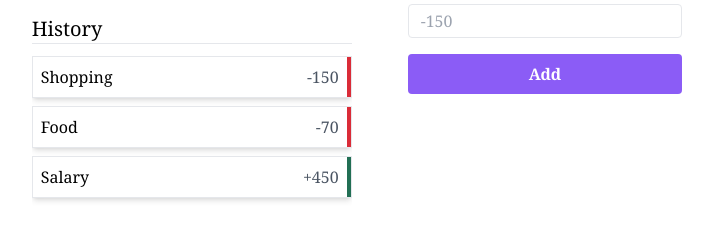
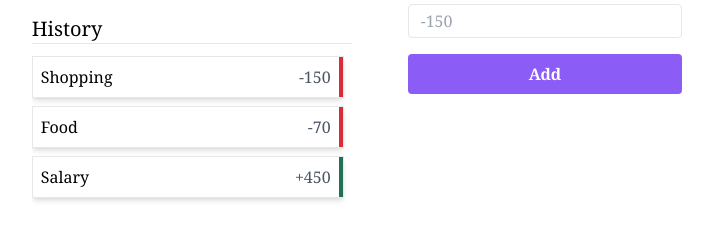
Before and after one commit to dipeshshresthaofficial/react-projects, a React (Vite) app in the folder lucid_expense_tracker/: page / in a window 1280 px wide. Shown: the part 353-592 px from the top of the page, without its empty margins (283-996 px from the left). Built offline with nearby package versions, Linux system fonts and the light colour scheme.

Commit message:
customized scrollbar with appropirate colors

```diff
--- a/lucid_expense_tracker/src/App.css
+++ b/lucid_expense_tracker/src/App.css
@@ -21,5 +21,28 @@ body {
   to add these styling in body while html has "dark" class*/
 .dark body{
   background-color: var(--dark-mode-bg-color);
-  color: var(--dark-mode-text-color)
+  color: var(--dark-mode-text-color);
 }
+
+/* Light Mode Scrollbar */
+.custom-scrollbar::-webkit-scrollbar {
+  width: 8px;
+}
+
+.custom-scrollbar::-webkit-scrollbar-thumb {
+  background-color: var(--scrollbar-bg-color);
+  border-radius: 4px;
+}
+
+.custom-scrollbar::-webkit-scrollbar-track {
+  background-color: var(--white);
+}
+
+/* Dark Mode Scrollbar */
+.dark .custom-scrollbar::-webkit-scrollbar-thumb {
+  background-color: var(--scrollbar-bg-color); /* Define color for dark mode */
+}
+
+.dark .custom-scrollbar::-webkit-scrollbar-track {
+  background-color: var(--dark-mode-bg-color); /* Define track color for dark mode */
+}
--- a/lucid_expense_tracker/src/components/ExpenseHistory.jsx
+++ b/lucid_expense_tracker/src/components/ExpenseHistory.jsx
@@ -6,7 +6,7 @@ function ExpenseHistory({ transactions }) {
     <div className='my-7'>
         <h2 className='text-left text-xl'>History</h2>
         <hr className='mb-3 '></hr>
-        <div className=' max-h-96 overflow-y-scroll'>
+        <div className='pr-2 max-h-96 overflow-y-scroll custom-scrollbar'>
             {
                 transactions.map( transaction => (
                     <HistoryCard
--- a/lucid_expense_tracker/src/index.css
+++ b/lucid_expense_tracker/src/index.css
@@ -36,4 +36,7 @@ body {
 :root{
   --dark-mode-bg-color: #021121;
   --dark-mode-text-color: #ffffff;
+  --scrollbar-bg-color: #888888;
+  --gray-color: #f1f1f1;
+  --white: #ffffff;
 }
```
